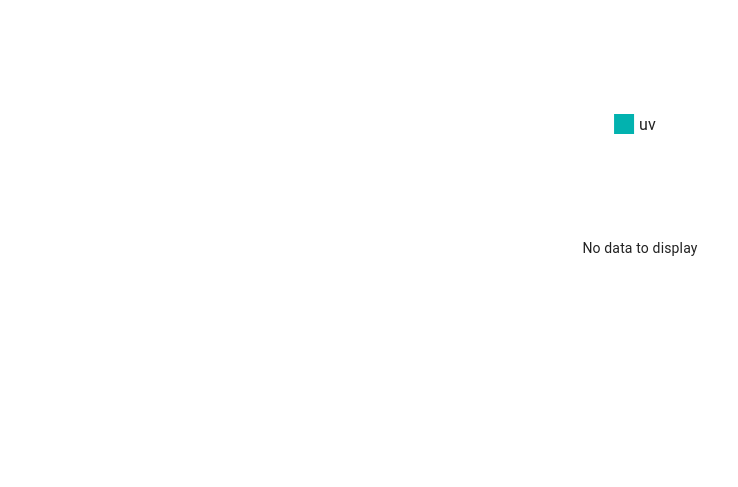
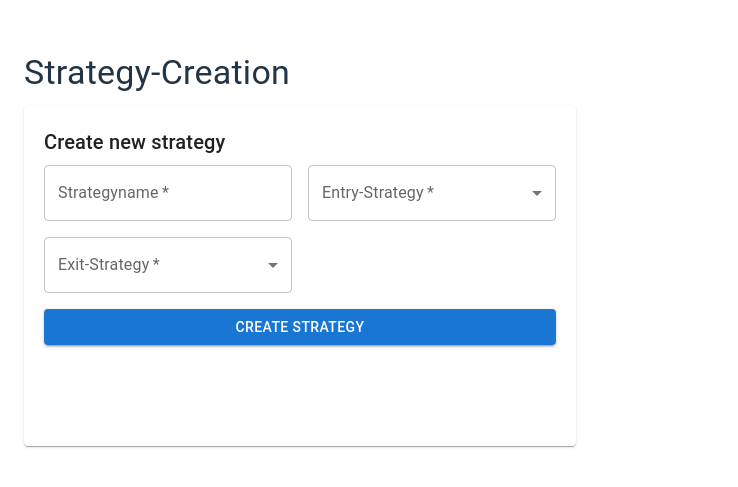
Before and after one commit to MEstor189/FinTech, a React (Vite) app in the folder frontend/: page / in a window 1280 px wide. Shown: the part 151-638 px from the top of the page, without its empty margins (0-738 px from the left). Built offline with nearby package versions, Linux system fonts and the light colour scheme; no server answers.

Commit message:
strategyCreator-component added

```diff
--- a/frontend/src/App.tsx
+++ b/frontend/src/App.tsx
@@ -1,21 +1,29 @@
-import { useState } from 'react'
-import reactLogo from './assets/react.svg'
-import viteLogo from '/vite.svg'
-import './App.css'
-import Chart from './components/Chart';
-import { CssBaseline, Container } from '@mui/material';
+import { Container, Typography, Paper } from '@mui/material';
+import styled from '@emotion/styled';
+import StrategyCreator from './components/StrategyCreator';
+
+const StyledPaper = styled(Paper)`
+  padding: 20px;
+  height: 100%;
+  min-height: 300px;
+`;
 
 function App() {
-  const [count, setCount] = useState(0)
+  const handleStrategyCreate = (strategy: any) => {
+    console.log('Neue Strategie erstellt:', strategy);
+    // Hier würde die Logik zum Speichern der Strategie implementiert werden
+  };
 
   return (
-    <div>
-      <CssBaseline />
-      <Container>
-        <Chart />
-      </Container>
-    </div>
+    <Container maxWidth="sm" sx={{ py: 4 }}>
+      <Typography variant="h4" component="h1" gutterBottom>
+        Strategy-Creation
+      </Typography>
+      <StyledPaper>
+        <StrategyCreator onStrategyCreate={handleStrategyCreate} />
+      </StyledPaper>
+    </Container>
   );
 }
 
-export default App
+export default App;
--- a/frontend/src/components/Chart.tsx
+++ /dev/null
@@ -1,32 +0,0 @@
-import * as React from 'react';
-import { LineChart } from '@mui/x-charts/LineChart';
-import { useEffect, useState } from 'react';
-import { getData } from '../api/dataApi';
-
-
-function getFinData(){
-    const [pricelist, setPricelist] = useState<number[]>([]);
-
-    useEffect(() => {
-      // Aufruf der Funktion zum Abrufen der Daten
-      const fetchData = async () => {
-        const data = await getData();
-        setPricelist(data);
-      };
-
-      fetchData();
-    }, []);
-
-    return (
-        <LineChart
-        width={500}
-        height={300}
-        series={[{ data: pricelist, label: 'uv', area: true, showMark: false }]} // Dataset wird hier verwendet
-        //xAxis={[{ scaleType: 'point', data: xLabels }]} // Die x-Achse wird weiterhin die Labels verwenden
-      />
-
-
-
-    );
-  }
-export default getFinData;
--- /dev/null
+++ b/frontend/src/components/StrategyCreator.css
@@ -0,0 +1,15 @@
+.grid-container {
+  display: grid;
+  grid-template-columns: 1fr;
+  gap: 16px;
+}
+
+.full-width-item {
+  grid-column: 1 / -1;
+}
+
+@media (min-width: 900px) {
+  .grid-container {
+    grid-template-columns: 1fr 1fr;
+  }
+}
--- /dev/null
+++ b/frontend/src/components/StrategyCreator.tsx
@@ -0,0 +1,156 @@
+import { useState, useEffect } from 'react';
+import {
+  Box,
+  TextField,
+  Button,
+  Typography,
+  FormControl,
+  InputLabel,
+  Select,
+  MenuItem,
+} from '@mui/material';
+import './StrategyCreator.css';
+
+interface StrategyCreatorProps {
+  onStrategyCreate: (strategy: any) => void;
+}
+
+
+const getStrategyParameters = (strategy: string) => {
+  switch (strategy) {
+    case 'BuyTheDip':
+      return { placeholder: 14, placeholder2: 0.02 };
+    case 'MovingAverage':
+      return { placeholder: 20, placeholder2: 0.05 };
+    case 'Momentum':
+      return { placeholder: 10, placeholder2: 0.03 };
+    case 'TrailingStop':
+      return { placeholder: 15, placeholder2: 0.04 };
+    case 'TargetProfit':
+      return { placeholder: 25, placeholder2: 0.06 };
+    default:
+      return {};
+  }
+};
+
+export default function StrategyCreator({ onStrategyCreate }: StrategyCreatorProps) {
+  const [strategyName, setStrategyName] = useState('');
+  const [entryStrategy, setEntryStrategy] = useState('');
+  const [exitStrategy, setExitStrategy] = useState('');
+  const [entryParameters, setEntryParameters] = useState({});
+  const [exitParameters, setExitParameters] = useState({});
+
+  useEffect(() => {
+    setEntryParameters(getStrategyParameters(entryStrategy));
+  }, [entryStrategy]);
+
+  useEffect(() => {
+    setExitParameters(getStrategyParameters(exitStrategy));
+  }, [exitStrategy]);
+
+  const handleSubmit = (e: React.FormEvent) => {
+    e.preventDefault();
+    onStrategyCreate({
+      name: strategyName,
+      entryStrategy,
+      exitStrategy,
+      entryParameters,
+      exitParameters,
+    });
+  };
+
+  return (
+    <Box component="form" onSubmit={handleSubmit}>
+      <Typography variant="h6" gutterBottom>
+        Create new strategy
+      </Typography>
+
+      <div className="grid-container">
+        <TextField
+          fullWidth
+          label="Strategyname"
+          value={strategyName}
+          onChange={(e) => setStrategyName(e.target.value)}
+          required
+        />
+
+        <FormControl fullWidth required>
+          <InputLabel>Entry-Strategy</InputLabel>
+          <Select
+            value={entryStrategy}
+            label="Entry-Strategy"
+            onChange={(e) => setEntryStrategy(e.target.value)}
+          >
+            <MenuItem value="BuyTheDip">BuyTheDip</MenuItem>
+            <MenuItem value="MovingAverage">MovingAverage</MenuItem>
+            <MenuItem value="Momentum">Momentum</MenuItem>
+          </Select>
+        </FormControl>
+
+        <FormControl fullWidth required>
+          <InputLabel>Exit-Strategy</InputLabel>
+          <Select
+            value={exitStrategy}
+            label="Exit-Strategy"
+            onChange={(e) => setExitStrategy(e.target.value)}
+          >
+            <MenuItem value="Moving Average">Moving Average</MenuItem>
+            <MenuItem value="TrailingStop">TrailingStop</MenuItem>
+            <MenuItem value="TargetProfit">TargetProfit</MenuItem>
+          </Select>
+        </FormControl>
+
+        {entryStrategy && (
+          <Box>
+            <Typography variant="subtitle1">Entry-Parameter</Typography>
+            {Object.entries(entryParameters).map(([key, value]) => (
+              <TextField
+                key={key}
+                fullWidth
+                type="number"
+                label={key}
+                value={value}
+                placeholder={`Wird später geändert: ${key}`}
+                onChange={(e) => setEntryParameters({
+                  ...entryParameters,
+                  [key]: Number(e.target.value),
+                })}
+              />
+            ))}
+          </Box>
+        )}
+
+        {exitStrategy && (
+          <Box>
+            <Typography variant="subtitle1">Exit-Parameter</Typography>
+            {Object.entries(exitParameters).map(([key, value]) => (
+              <TextField
+                key={key}
+                fullWidth
+                type="number"
+                label={key}
+                value={value}
+                placeholder={`Wird später geändert: ${key}`}
+                onChange={(e) => setExitParameters({
+                  ...exitParameters,
+                  [key]: Number(e.target.value),
+                })}
+              />
+            ))}
+          </Box>
+        )}
+
+        <div className="full-width-item">
+          <Button
+            type="submit"
+            variant="contained"
+            color="primary"
+            fullWidth
+          >
+            Create Strategy
+          </Button>
+        </div>
+      </div>
+    </Box>
+  );
+}
```
Also changed, not shown: frontend/package.json (+5 -4 lines), 2 other files (tests, documents, lock files or other folders).
